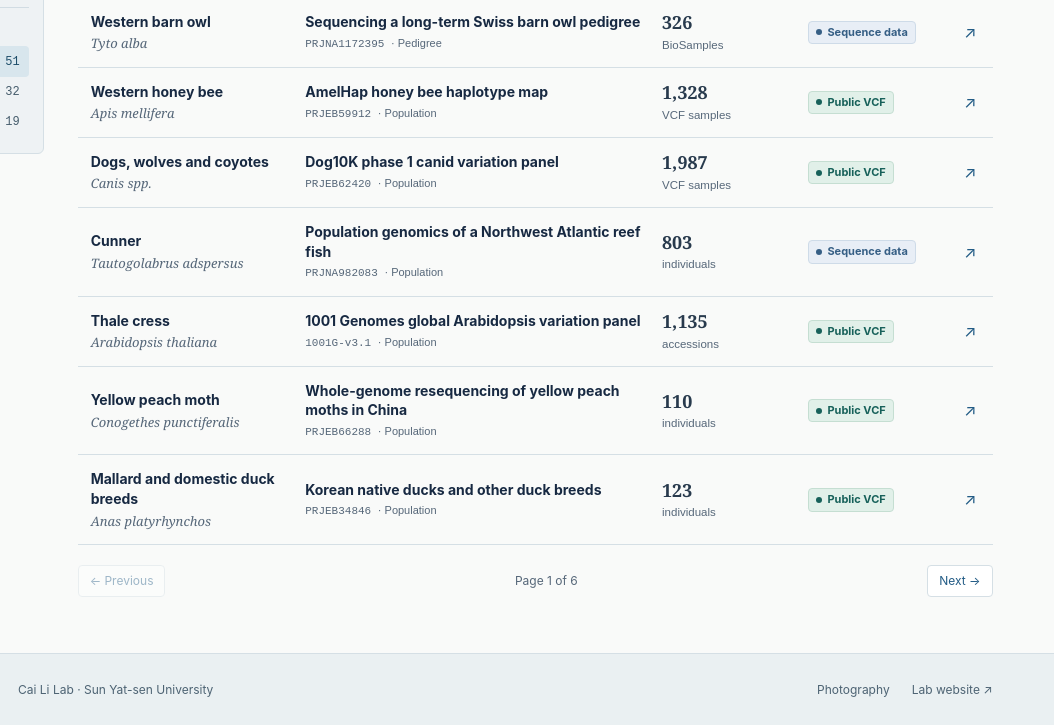
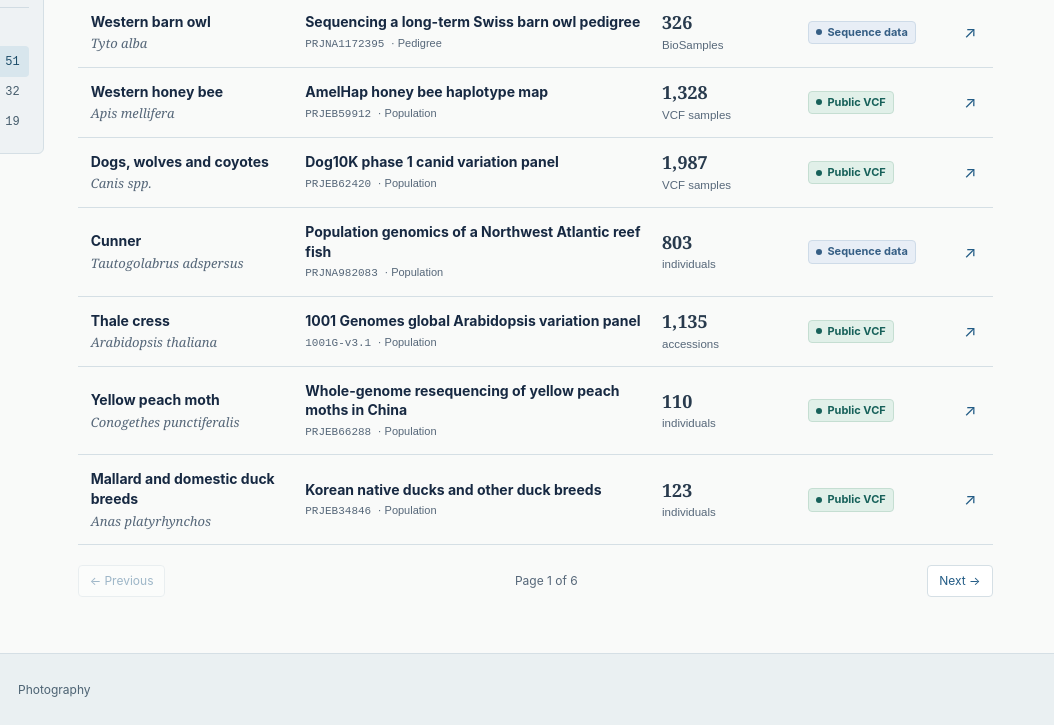
Before and after one commit to xuejinghub/pop-seq-resources, a plain HTML site: page index.html in a window 1280 px wide. Shown: the part 849-1574 px from the top of the page, 226-1280 px from the left. Drawn offline with Linux system fonts and the light colour scheme.

Commit message:
Update index.html

```diff
--- a/index.html
+++ b/index.html
@@ -225,4 +225,4 @@
 <td class="num">—<small></small></td><td><span class="pill has-vcf"><i></i>Public VCF</span></td>
 <td class="open-cell"><a class="row-open" href="studies/GVM-Sus-scrofa.html" aria-label="Genome Variation Map pig variants">↗</a></td></tr></tbody></table>
 <div id="empty" hidden><h3>No matching datasets</h3><p>Try a scientific name or an archive accession.</p><button id="clear-all">Clear search and filters</button></div>
-<div class="pager" hidden><button id="prev">← Previous</button><span id="pages"></span><button id="next">Next →</button></div></div></div></section></main><footer><div class="frame foot"><a class="brand" href="index.html"><span class="brand-mark" aria-hidden="true"><b></b><b></b><b></b><b></b></span><span>PopSeq <em>Atlas</em></span></a><span>Cai Li Lab · Sun Yat-sen University</span><a href="credits.html">Photography</a><a href="https://caililab.org/">Lab website ↗</a></div></footer></body></html>
+<div class="pager" hidden><button id="prev">← Previous</button><span id="pages"></span><button id="next">Next →</button></div></div></div></section></main><footer><div class="frame foot"><a class="brand" href="index.html"><span class="brand-mark" aria-hidden="true"><b></b><b></b><b></b><b></b></span><span>PopSeq <em>Atlas</em></span></a><a href="credits.html">Photography</a>
```
